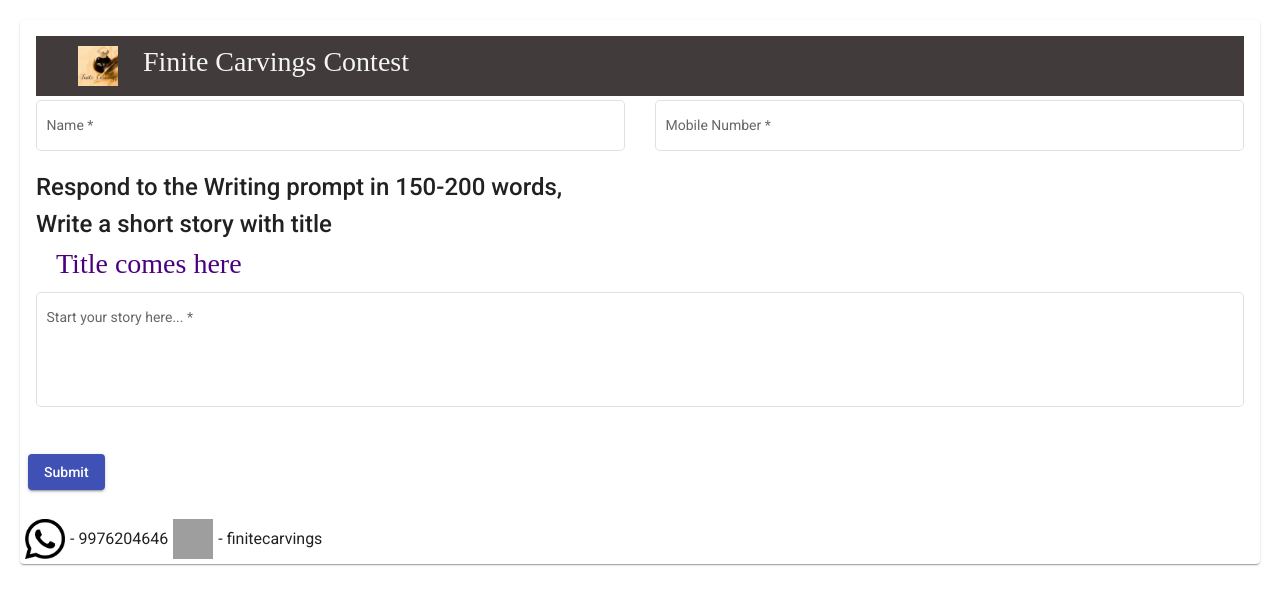
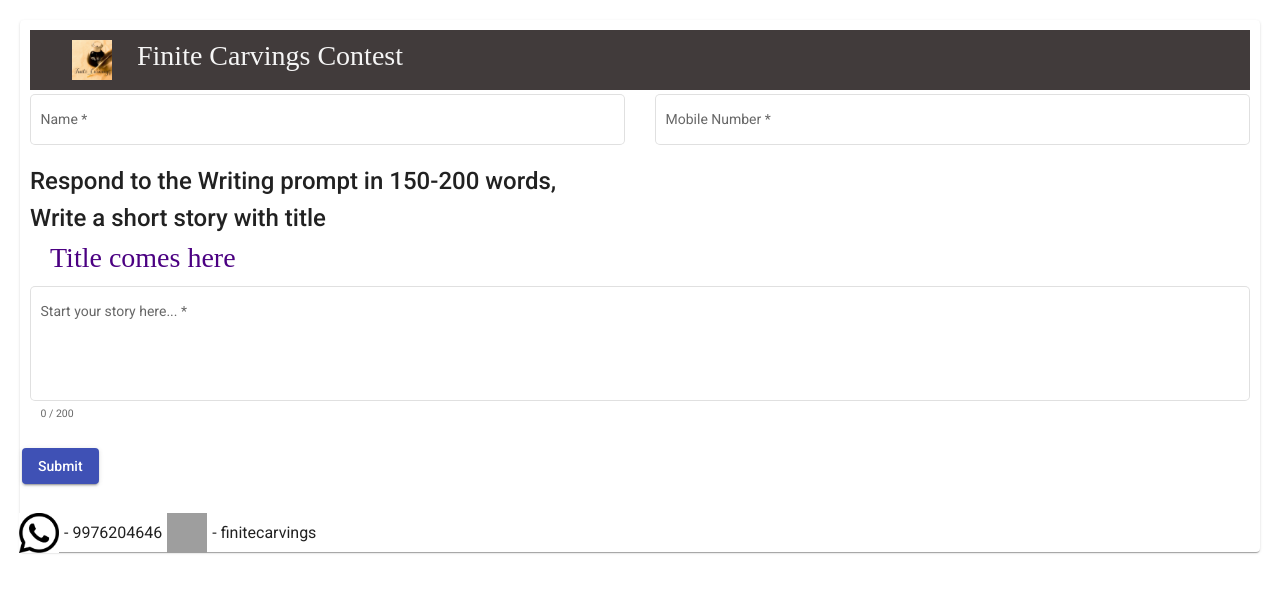
Before and after one commit to Ezhilan-V/finiteCarvings, an Angular app: page / in a window 1280 px wide. Shown: the top 604 px of the page. Built offline with nearby package versions, Linux system fonts and the light colour scheme; grey boxes are pictures that could not be loaded; a web font is replaced by a local one.

Commit message:
added count

```diff
--- a/src/app/contest-page/contest-page.component.css
+++ b/src/app/contest-page/contest-page.component.css
@@ -9,6 +9,7 @@ color: indigo;
 .contest-card {
   min-width: 120px;
   margin: 20px;
+  padding: 10px;
 
 }
 img{
--- a/src/app/contest-page/contest-page.component.html
+++ b/src/app/contest-page/contest-page.component.html
@@ -38,6 +38,7 @@
             <textarea matInput placeholder="Once upon a time..." matInput cdkTextareaAutosize
               #autosize="cdkTextareaAutosize" cdkAutosizeMinRows="5" cdkAutosizeMaxRows="10"
               formControlName="content"></textarea>
+              <mat-hint >{{contestForm.controls.content.value.split(" ").length-1}} / 200</mat-hint>
             <mat-error *ngIf="contestForm.controls.content.errors">
               Story is <strong>required</strong>
             </mat-error>
--- a/src/app/contest-page/contest-page.component.ts
+++ b/src/app/contest-page/contest-page.component.ts
@@ -15,7 +15,7 @@ export class ContestPageComponent implements OnInit {
   contestForm = this.fb.group({
     firstName: [null, Validators.required],
     mobNo:[null, [Validators.required,Validators.min(6666666666),Validators.max(9999999999)]],
-    content: [null, Validators.required]
+    content: ["", Validators.required]
   });
 
   constructor(private fb: FormBuilder,private _ngZone: NgZone) {}
```
Also changed, not shown: 5 other files (tests, documents, lock files or other folders).
